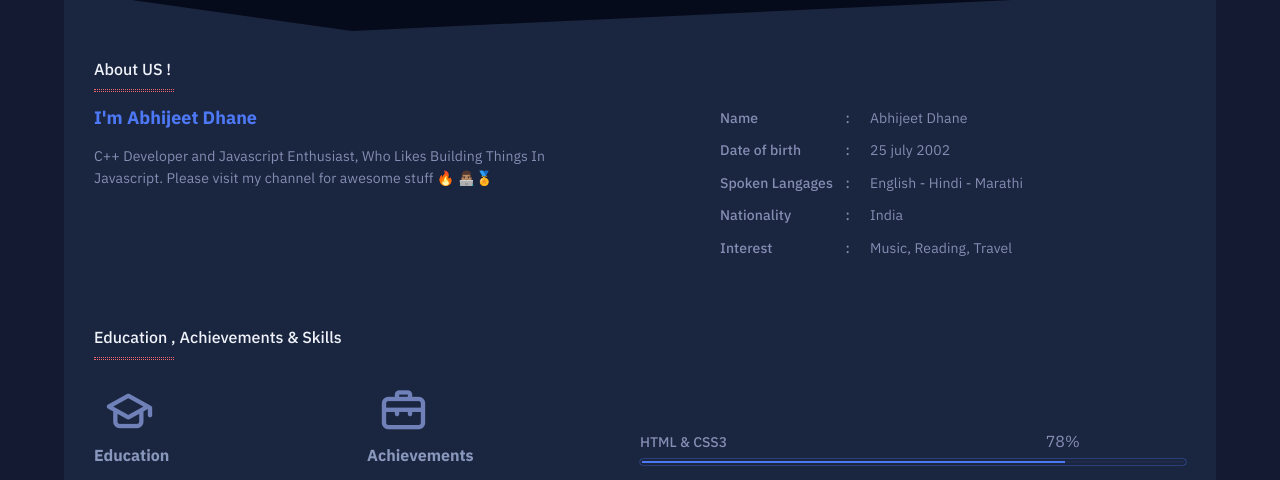
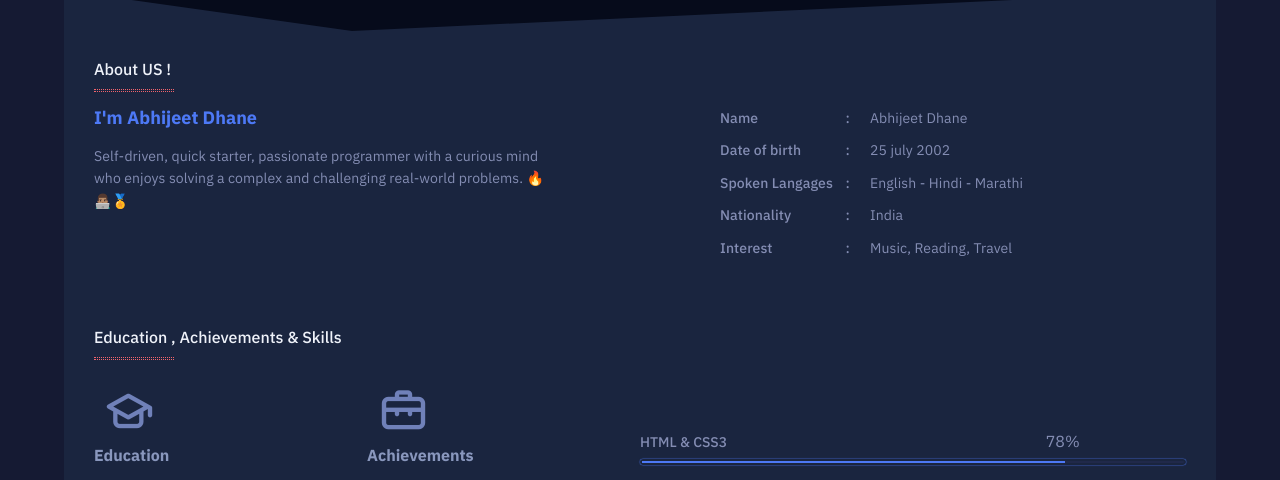
Before and after one commit to ABHID10/Portfolio, a plain HTML site: page index.html in a window 1280 px wide. Shown: the part 286-766 px from the top of the page. Drawn offline with nearby package versions, Linux system fonts and the light colour scheme; animation ran at ten frames a second.

Commit message:
Update index.html

```diff
--- a/index.html
+++ b/index.html
@@ -81,8 +81,8 @@
             <div class="content">
                 <div class="left">
                     <h2>I'm Abhijeet Dhane</h2>
-                    <p>C++ Developer and Javascript Enthusiast, Who Likes Building Things In Javascript. Please visit my channel for awesome stuff 🔥 👨🏽‍💻🏅</p>
-                    <!-- <button>Download CV</button> -->
+                    <p>Self-driven, quick starter, passionate programmer with a curious mind who enjoys solving a complex and challenging real-world problems. 🔥 👨🏽‍💻🏅</p>
+
 
                 </div>
                 <div class="right">
```
